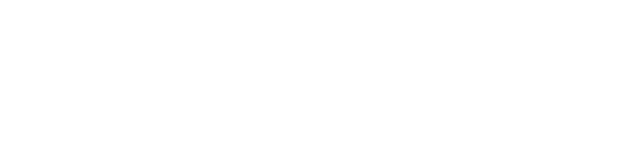
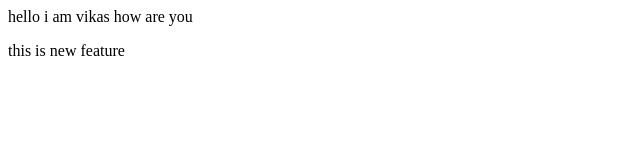
Before and after one commit to vikas-gadagin/merging, a plain HTML site: page index.html in a window 1280 px wide. Shown: the whole page, without its empty margins (0-640 px from the left). Drawn offline with Linux system fonts and the light colour scheme.

Commit message:
features 1

```diff
--- a/index.html
+++ b/index.html
@@ -6,6 +6,7 @@
     <title>This is related mergimg</title>
 </head>
 <body>
-
+    hello i am vikas  how are you
+    <p>this is new feature </p>
 </body>
 </html>
```
